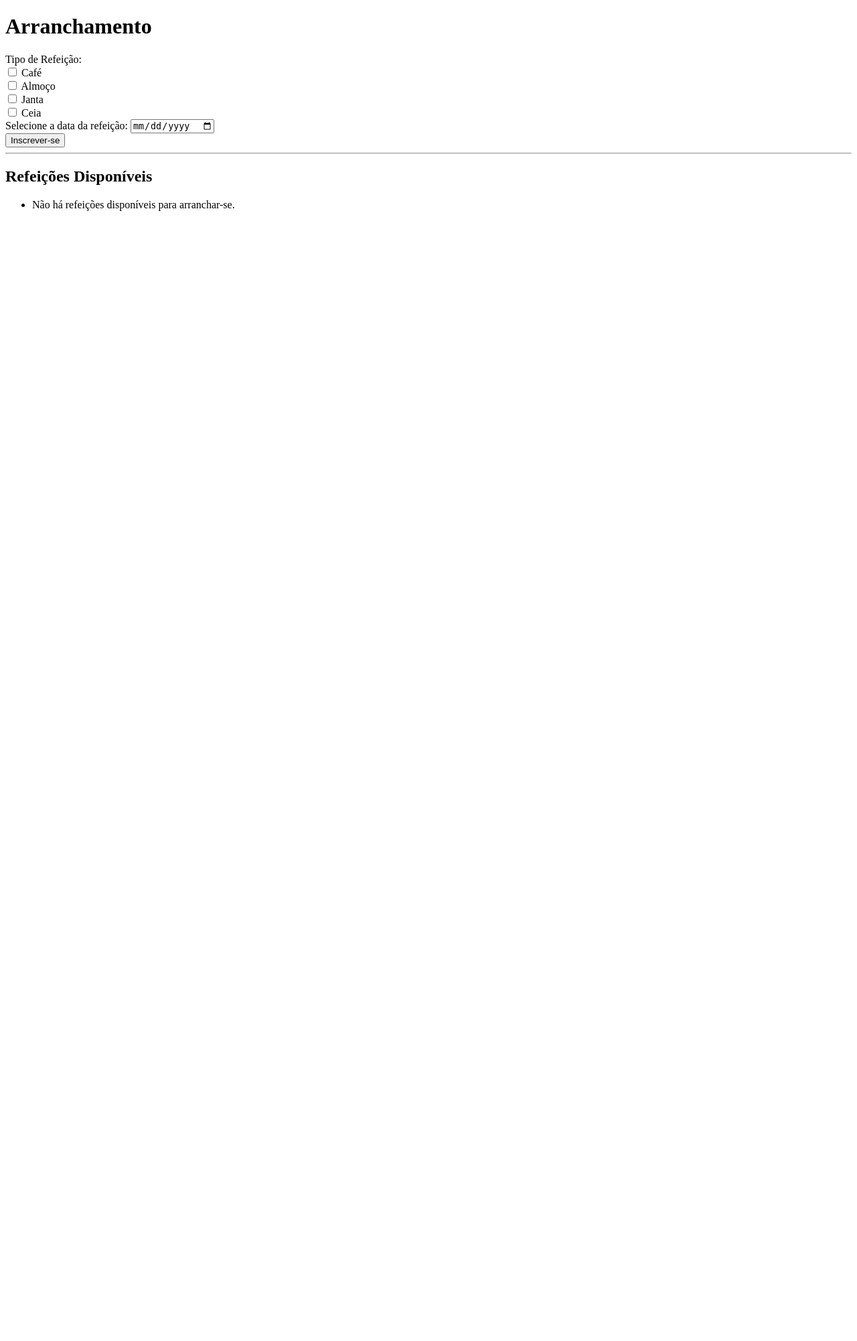
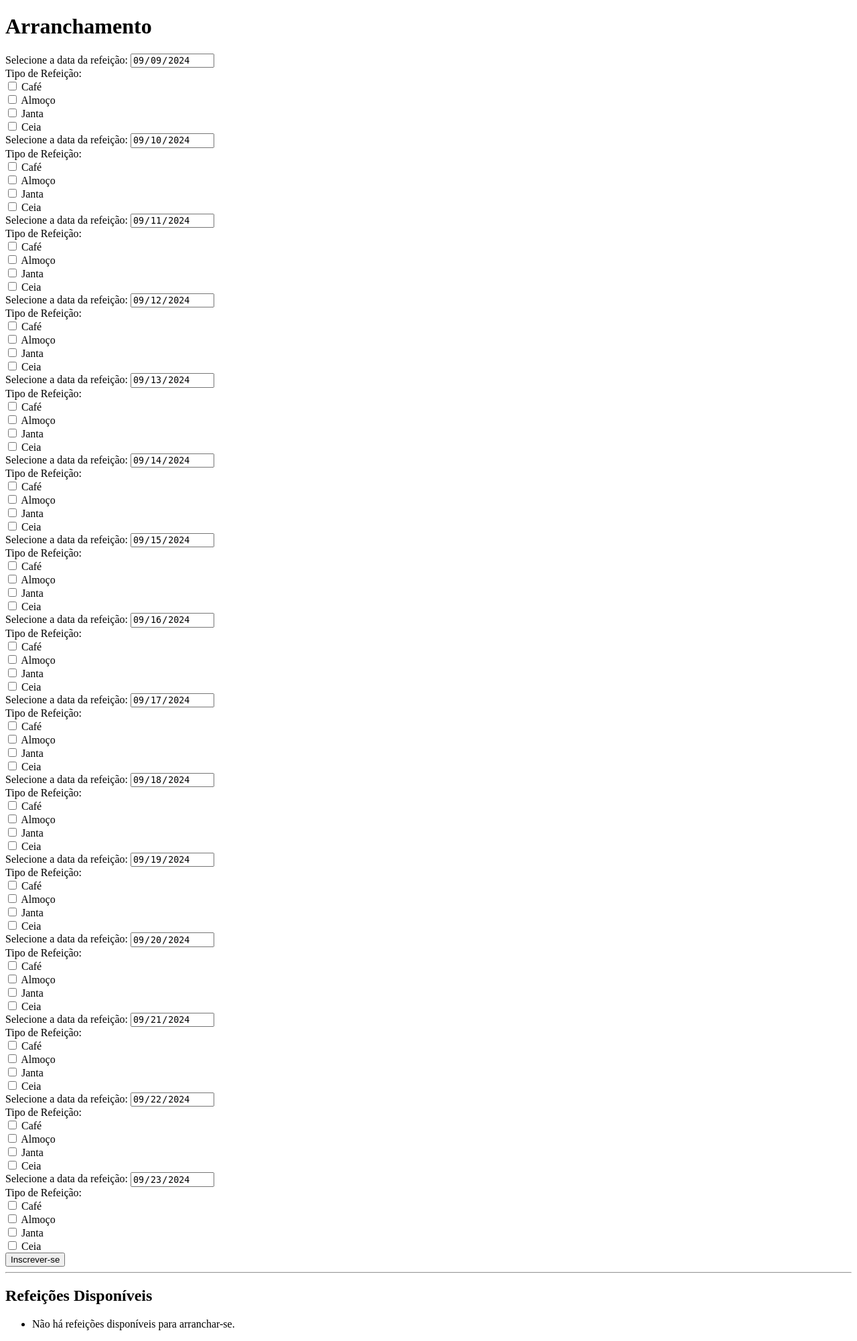
Before and after one commit to joao-espanhol/quartel_v2, a Django app: page /arranchamento/ in a window 1280 px wide. Shown: the whole page at 67% size. Before the commit the page ends 315 px from the top, so only its background shows below. Run offline with Django 5.2, Linux system fonts and the light colour scheme; the visitor is signed in with stand-in values (Sample User, id 1).

Commit message:
Funcionando Medio

```diff
--- a/arranchamento/templates/arranchamento/arranchamento.html
+++ b/arranchamento/templates/arranchamento/arranchamento.html
@@ -18,34 +18,39 @@
             </ul>
         {% endif %}
 
-        <!-- Formulário de Inscrição -->
-        <form method="POST">
-            {% csrf_token %}
+        {% for data in datas %}
+            <!-- Formulário de Inscrição -->
+            <form method="POST">
+                {% csrf_token %}
 
-            <div class="form-group">
-                <label for="tipo_refeicao">Tipo de Refeição:</label><br>
-                <input type="checkbox" id="cafe" name="tipo_refeicao" value="CAFE">
-                <label for="cafe">Café</label><br>
+                <input type="hidden" name="data_refeicao_{{ forloop.counter }}" value="{{ data }}">
 
-                <input type="checkbox" id="almoco" name="tipo_refeicao" value="ALMO">
-                <label for="almoco">Almoço</label><br>
+                <div class="form-group">
+                    <label for="data_refeicao_{{ forloop.counter }}">Selecione a data da refeição:</label>
+                    <input type="date" id="data_refeicao_{{ forloop.counter }}" name="data_refeicao" class="form-control"
+                           value="{{ data }}" required readonly>
+                </div>
 
-                <input type="checkbox" id="janta" name="tipo_refeicao" value="JANT">
-                <label for="janta">Janta</label><br>
+                <div class="form-group">
+                    <label for="tipo_refeicao_{{ forloop.counter }}">Tipo de Refeição:</label><br>
+                    <input type="checkbox" id="cafe_{{ forloop.counter }}" name="tipo_refeicao" value="CAFE">
+                    <label for="cafe_{{ forloop.counter }}">Café</label><br>
 
-                <input type="checkbox" id="ceia" name="tipo_refeicao" value="CEIA">
-                <label for="ceia">Ceia</label>
-            </div>
+                    <input type="checkbox" id="almoco_{{ forloop.counter }}" name="tipo_refeicao" value="ALMO">
+                    <label for="almoco_{{ forloop.counter }}">Almoço</label><br>
 
-            <div class="form-group">
-                <label for="data_refeicao">Selecione a data da refeição:</label>
-                <input type="date" id="data_refeicao" name="data_refeicao" class="form-control"
-                       min="{{ data_min }}"
-                       max="{{ data_max }}" required>
-            </div>
+                    <input type="checkbox" id="janta_{{ forloop.counter }}" name="tipo_refeicao" value="JANT">
+                    <label for="janta_{{ forloop.counter }}">Janta</label><br>
+
+                    <input type="checkbox" id="ceia_{{ forloop.counter }}" name="tipo_refeicao" value="CEIA">
+                    <label for="ceia_{{ forloop.counter }}">Ceia</label>
+                </div>
+
+                {% endfor %}
 
             <button type="submit" class="btn btn-primary">Inscrever-se</button>
         </form>
+
 
         <hr>
 
--- a/arranchamento/views.py
+++ b/arranchamento/views.py
@@ -1,7 +1,7 @@
 from django.shortcuts import render, redirect
 from django.contrib.auth.decorators import login_required
 from django.utils import timezone
-from datetime import timedelta
+from datetime import timedelta, datetime
 from django.contrib import messages
 from .models import *
 
@@ -16,17 +16,22 @@ def register_view(request):
 @login_required
 def arranchar_usuario(request):
     if request.method == 'GET':
-        return render(request, 'arranchamento/arranchamento.html')
+        hoje = datetime.today().date()
+        primeiro_dia = hoje + timedelta(days=2)
+        dias = [primeiro_dia + timedelta(days=i) for i in range(15)]
+
+        datas_formatadas = [dia.strftime('%Y-%m-%d') for dia in dias]
+
+
+        return render(request, 'arranchamento/arranchamento.html', { 'datas': datas_formatadas })
 
     if request.method == 'POST':
         tipo_refeicao = request.POST.getlist('tipo_refeicao')
-        data_refeicao = request.POST['data_refeicao']
+        data_refeicao = request.POST.getlist('data_refeicao')
         print(f"Tipo de Refeição: {tipo_refeicao}, Data: {data_refeicao}")
 
-
-        if tipo_refeicao and data_refeicao:
-            data_refeicao = timezone.datetime.strptime(data_refeicao, '%Y-%m-%d').date()
-
+        for data in data_refeicao:
+            data_refeicao = timezone.datetime.strptime(data, '%Y-%m-%d').date()
 
             for tipo in tipo_refeicao:
                 # Verifica se a refeição já existe, se não, cria uma nova
@@ -36,7 +41,6 @@ def arranchar_usuario(request):
                 )
 
                 arranchamento_existe = Arranchamento.objects.filter(usuario=request.user, refeicao=refeicao).exists()
-
 
                 if not arranchamento_existe:
                         # Cria a inscrição
```
Also changed, not shown: arranchamento/migrations/0001_initial.py, arranchamento/migrations/0002_alter_customuser_subunidade_delete_subunidade.py (deleted), arranchamento/migrations/0003_alter_refeicao_unique_together_and_more.py (deleted), arranchamento/migrations/0004_rename_data_refeicao_data_refeicao_and_more.py (deleted).
